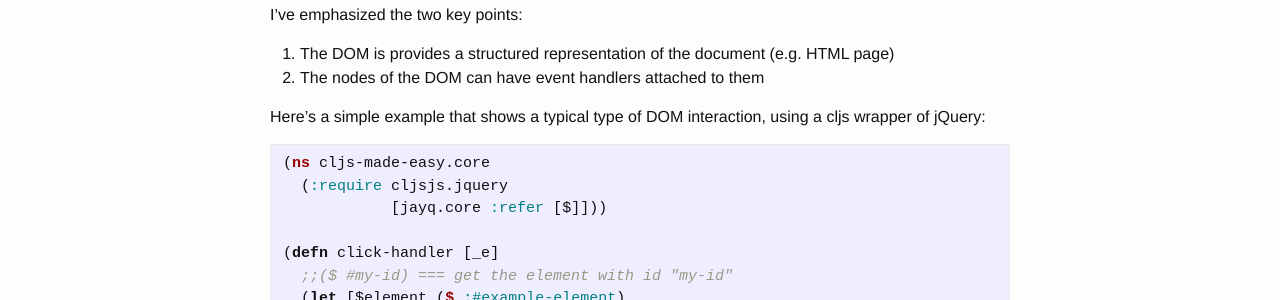
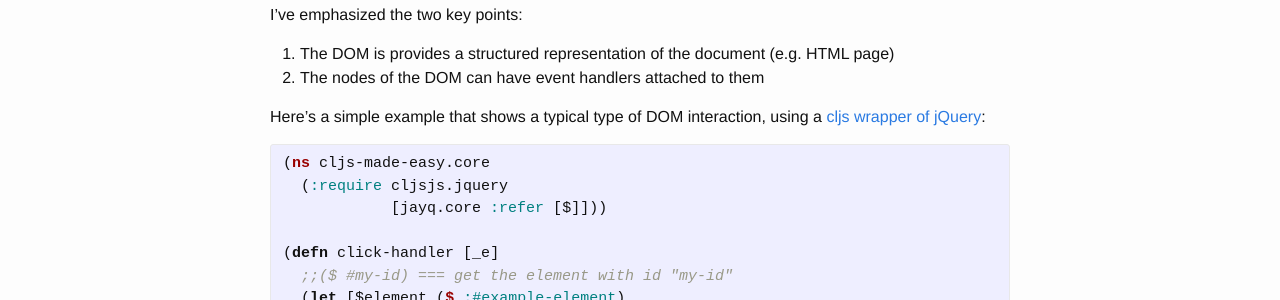
Before and after one commit to bostonou/bostonou.github.io, a Jekyll site: the page built from _posts/2015-06-23-understanding-the-dom-part-1.markdown, in a window 1280 px wide. Shown: the part 464-764 px from the top of the page. Built offline with Jekyll 4.4.1, drawn with Linux system fonts in a browser that asks for light colours; part of the change alters nothing that is shown.

```diff
--- a/_posts/2015-06-23-understanding-the-dom-part-1.markdown
+++ b/_posts/2015-06-23-understanding-the-dom-part-1.markdown
@@ -11,7 +11,7 @@ I've emphasized the two key points:
 1. The DOM is provides a structured representation of the document (e.g. HTML page)
 2. The nodes of the DOM can have event handlers attached to them
 
-Here's a simple example that shows a typical type of DOM interaction, using a cljs wrapper of jQuery:
+Here's a simple example that shows a typical type of DOM interaction, using a [cljs wrapper of jQuery][jayq]:
 
 {% highlight clojure %}
 (ns cljs-made-easy.core
@@ -47,5 +47,6 @@ _\* It's not about code structure, using jQuery vs Google Closure, etc. It's abo
 
 <script type="text/javascript" src="/js/jquery_toggle.js"></script>
 
+[jayq]: https://github.com/ibdknox/jayq
 [dom-defined]: https://developer.mozilla.org/en-US/docs/Web/API/Document_Object_Model
 [html-spec]: http://www.w3.org/TR/html401/struct/global.html#h-7.5.2
```
